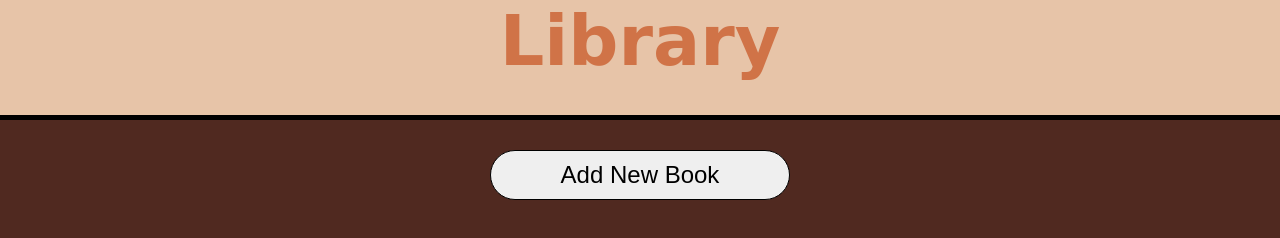
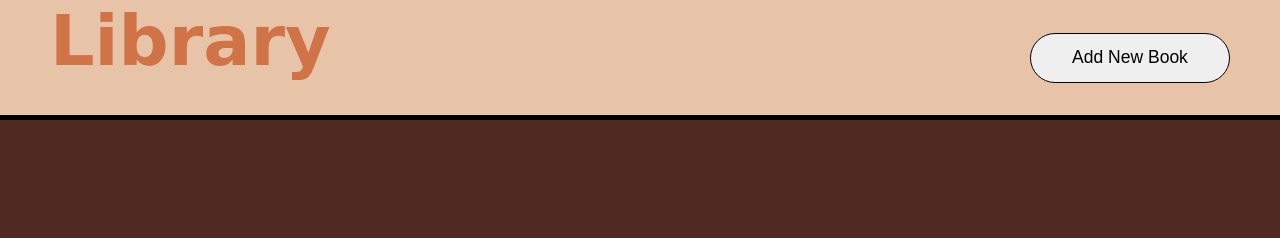
Before and after one commit to Matthew-Montalbano/Web-Library, a plain HTML site: page index.html in a window 1280 px wide. Drawn offline with Linux system fonts and the light colour scheme.

Commit message:
moved new book button to right of header

```diff
--- a/index.html
+++ b/index.html
@@ -6,9 +6,9 @@
     <body>
         <header>
             <h1>Library</h1>
+            <button class="add-book">Add New Book</button>
         </header>
         <div class="main">
-            <button class="add-book">Add New Book</button>
             <div class="library">
                 <div class="book-card">
                     <h3 class="title">Harry Potter</h3>
--- a/styles.css
+++ b/styles.css
@@ -5,7 +5,7 @@ body {
 }
 
 header {
-    text-align: center;
+    display: flex;
     font-size: 35px;
     /* background-color: rgba(255, 145, 55, 1); */
     background-color: #e7c4a8;
@@ -17,21 +17,24 @@ header {
 }
 
 h1 {
-    margin: 0px;
+    margin: 0px 0px 0px 50px;
 }
 
 .main {
     display: flex;
     flex-direction: column;
+    margin: 20px;
 }
 
 .add-book {
-    font-size: 1.5em;
+    position: absolute;
+    right: 0;
+    font-size: .5em;
     border: 1px solid black;
     border-radius: 30px;
     height: 50px;
-    width: 300px;
-    margin: 30px;
+    width: 200px;
+    margin-right: 50px;
     outline: none;
     align-self: center;
 }
```
